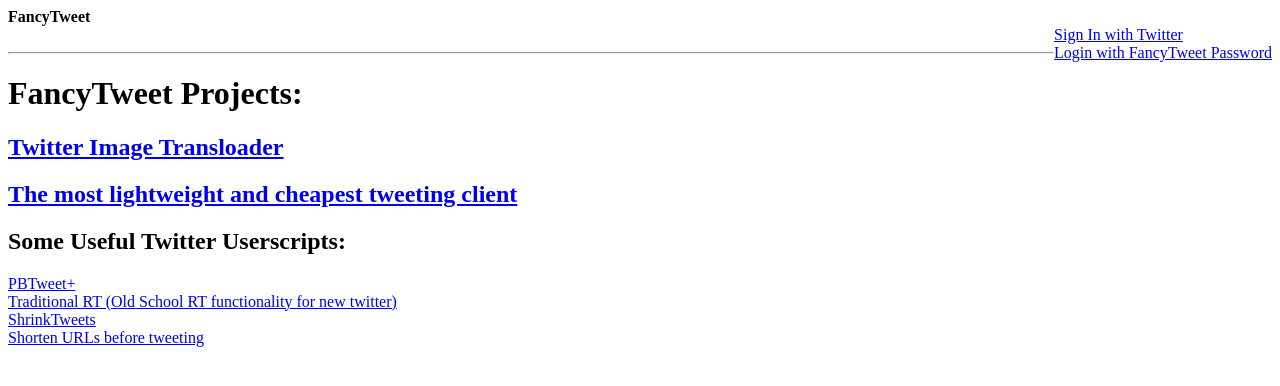
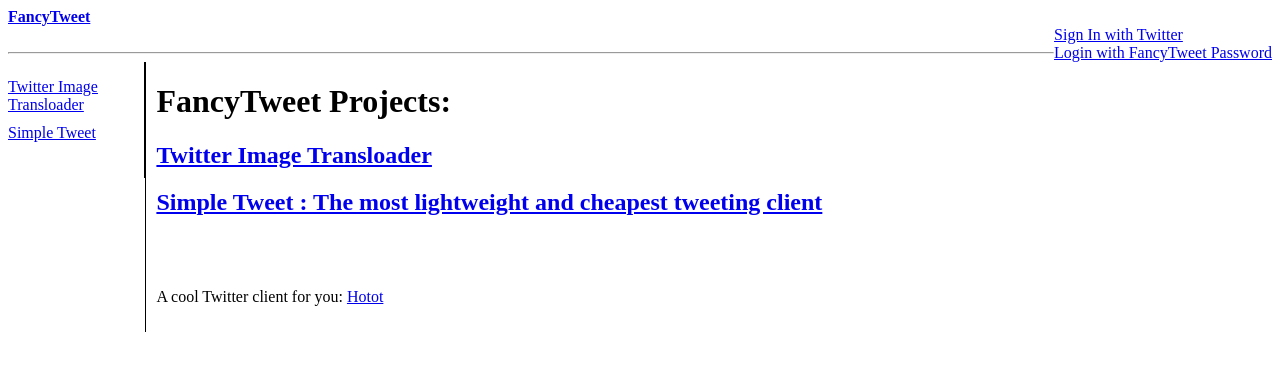
Before and after one commit to smjrifle/fancytweet, a PHP site: page /index_body.php in a window 1280 px wide. Shown: the top 386 px of the page. Run offline with PHP 8.4, Linux system fonts and the light colour scheme; data that the repository does not hold is empty; a stand-in replaces the project's code that opens the database connection.

Commit message:
added sidebar

```diff
--- a/authorized.php
+++ b/authorized.php
@@ -1,5 +1,6 @@
 <?php
 
+session_name('ft');
 session_start();
 require_once 'config.php';
 require_once 'twitteroauth.php';
@@ -21,7 +22,6 @@
         //echo "You signed in with twitter!";
         $_SESSION['user_id'] = $params['user_id'];
         $r = $myDB->fetchRows("SELECT * FROM auth WHERE user_id=" . $params['user_id']);
-
         if (count($r) == 0) { //store the user info as it doesn't exist already
             $sql = "INSERT INTO auth VALUES('','" . $params['user_id'] . "','" . $params['screen_name'] . "','" . "','" . $params['oauth_token'] . "','" . $params['oauth_token_secret'] . "','')";
             $myDB->query($sql);
--- a/base.css
+++ b/base.css
@@ -9,3 +9,38 @@
 .invalid{
     color: red;
 }
+
+#footer{
+    clear: both;
+    margin:auto;
+    text-align: center;
+}
+
+#sidebar{
+    clear: both;
+    float:left;
+    border-right:1px solid;
+    padding-bottom: 10px;
+    padding-right: 10px;
+    width:10%
+}
+
+#content{
+    float:left;
+    border-left:1px solid;
+    padding-left:10px;
+    padding-bottom: 10px;
+}
+
+#main{
+
+}
+
+#pages{
+    list-style-type: none;
+    padding: 0px;
+}
+
+#pages li{
+        padding-bottom: 10px;
+}
--- a/footer.php
+++ b/footer.php
@@ -2,5 +2,5 @@
 <hr/>
 <br/>
 
-COPYLEFT (ↄ) FancyTweet -  All rights REVERSED!
+COPYLEFT (ↄ) FancyTweet 2012 -  All rights REVERSED!
 </div>
--- a/head.php
+++ b/head.php
@@ -1,4 +1,4 @@
-<?php session_start();?>
+<?php ini_set('session.gc_maxlifetime', '9999999');ini_set('session.cookie_lifetime', '9999999');session_name('ft');session_start();?>
 <htmL>
     <head>
 <?php
--- a/header.php
+++ b/header.php
@@ -1,11 +1,11 @@
 <div id="header">
-    <div id="banner"><strong>FancyTweet</strong>
+    <div id="banner"><a href="/"><strong>FancyTweet</strong></a>
     </div>
     <div id="auth">
         <?php
         if (isset($user)){
             echo "Signed in as @".$user->user_name;
-            if (!($user->password)) echo '<br/><a href="'.$base.'/create/">Create Twitterax Login!</a>';
+            if (!($user->password)) echo '<br/><a href="'.$base.'/create/">Create FancyTweet Login!</a>';
             echo '<br/><a href="'.$base.'/logout/">Sign Out!</a>';
         }
         else{
--- a/index_body.php
+++ b/index_body.php
@@ -3,31 +3,25 @@
 </head>
 
 <body>
-<?php    require_once 'header.php'; ?>
-<div id="main">
+    <?php require_once 'header.php'; ?>
 
-<h1>FancyTweet Projects:</h1>
+    <div id="main">
+        <?php require_once 'sidebar.php'; ?>
+        <div id="content">
+            <h1>FancyTweet Projects:</h1>
 
-<h2><a href="tit">Twitter Image Transloader</a>
+            <h2><a href="tit">Twitter Image Transloader</a>
 
-<h2><a href="tweet">The most lightweight and cheapest tweeting client</a>
+                <h2><a href="tweet">Simple Tweet : The most lightweight and cheapest tweeting client</a></h2>
+                <br><br>
+                <p>
 
+                A cool Twitter client for you: <a href="http://hotot.org" target="_blank">Hotot</a>
 
+</p>
 
-    <h2>Some Useful Twitter Userscripts:</h2>
-    <a target="_blank" href="http://userscripts.org/scripts/show/66696">PBTweet+</a>
-    <br/>
-    <a target="_blank" href="http://userscripts.org/scripts/show/89373">Traditional RT (Old School RT functionality for new twitter)</a>
-    <br/>
-    <a target="_blank" href="http://userscripts.org/scripts/show/89748">ShrinkTweets</a>
-    <br/>
-    <a target="_blank" href="http://userscripts.org/scripts/show/90253">Shorten URLs before tweeting</a>
-    <br/>
-
-
-
-</div>
-
+        </div>
+    </div>
 
 
 
--- a/logout/index.php
+++ b/logout/index.php
@@ -1,8 +1,9 @@
 <?php
 require_once '../config.php';
+session_name('ft');
 session_start();
+session_destroy();
 session_unset();
-session_destroy();
 echo "You have been successfully logged out!";
  echo "<br/>Taking you back to the homepage...";
   echo "<script>window.location=\"".$base."/\"</script>";
--- /dev/null
+++ b/sidebar.php
@@ -0,0 +1,10 @@
+<div id="sidebar">
+    <ul id="pages">
+        <li>
+            <a href="/tit">Twitter Image Transloader</a>
+        </li>
+        <li>
+            <a href="/tweet">Simple Tweet</a>
+        </li>
+    </ul>
+</div>
--- a/signin/index.php
+++ b/signin/index.php
@@ -1,4 +1,5 @@
 <?php
+session_name('ft');
 session_start();
 require_once '../twitteroauth.php';
 require_once '../config.php';
--- a/tit/index_body.php
+++ b/tit/index_body.php
@@ -312,7 +312,7 @@
                 <input type="radio" id="radio_file" title="Upload Image file!" onclick="enableFile();" name="radio_file">
                 <label for="radio_file">File : </label>
                 <input type="hidden" name="MAX_FILE_SIZE" value="10485760" />
-                <input id="file" type="file" name="upload" onfocus="enableFile();" size="50"/><br /><br />
+                <input id="file" type="file" name="upload[]" onfocus="enableFile();" size="50" multiple/><br /><br />
                 Caption : <input type="text" name="message" size="50" value="<?php echo $gt; ?>"/><br /><br />
                 <input type="checkbox" name="tweet" value="tweet" checked> Tweet
                 <input type="submit" name="submit" value="GO!" />
@@ -322,12 +322,10 @@
             echo "You are not signed in via Twitter. Sign in with twitter first to start TwitPiccing from URL!";
             //if url is passed as GET, save it on session
             if (isset($_GET['url'])) {
-
                 $_SESSION['gu'] = $_GET['url'];
                 $_SESSION['gt'] = $_GET['title'];
             }
         }
         ?>
     </div>
-
 </body>
--- /dev/null
+++ b/tit/m/multifile_compressed.js
@@ -0,0 +1,3 @@
+// Multiple file selector by Stickman -- http://www.the-stickman.com
+// with thanks to: [for Safari fixes] Luis Torrefranca -- http://www.law.pitt.edu and Shawn Parker & John Pennypacker -- http://www.fuzzycoconut.com [for duplicate name bug] 'neal'
+function MultiSelector( list_target, max ){this.list_target = list_target;this.count = 0;this.id = 0;if( max ){this.max = max;} else {this.max = -1;};this.addElement = function( element ){if( element.tagName == 'INPUT' && element.type == 'file' ){element.name = 'file_' + this.id++;element.multi_selector = this;element.onchange = function(){var new_element = document.createElement( 'input' );new_element.type = 'file';this.parentNode.insertBefore( new_element, this );this.multi_selector.addElement( new_element );this.multi_selector.addListRow( this );this.style.position = 'absolute';this.style.left = '-1000px';};if( this.max != -1 && this.count >= this.max ){element.disabled = true;};this.count++;this.current_element = element;} else {alert( 'Error: not a file input element' );};};this.addListRow = function( element ){var new_row = document.createElement( 'div' );var new_row_button = document.createElement( 'input' );new_row_button.type = 'button';new_row_button.value = 'Delete';new_row.element = element;new_row_button.onclick= function(){this.parentNode.element.parentNode.removeChild( this.parentNode.element );this.parentNode.parentNode.removeChild( this.parentNode );this.parentNode.element.multi_selector.count--;this.parentNode.element.multi_selector.current_element.disabled = false;return false;};new_row.innerHTML = element.value;new_row.appendChild( new_row_button );this.list_target.appendChild( new_row );};};
```
Also changed, not shown: tit/m/example.html (added, +26 -0 lines), tit/m/multifile.js (added, +156 -0 lines), tweet/index.php (+3 -4 lines), .htaccess, 1 other file.
